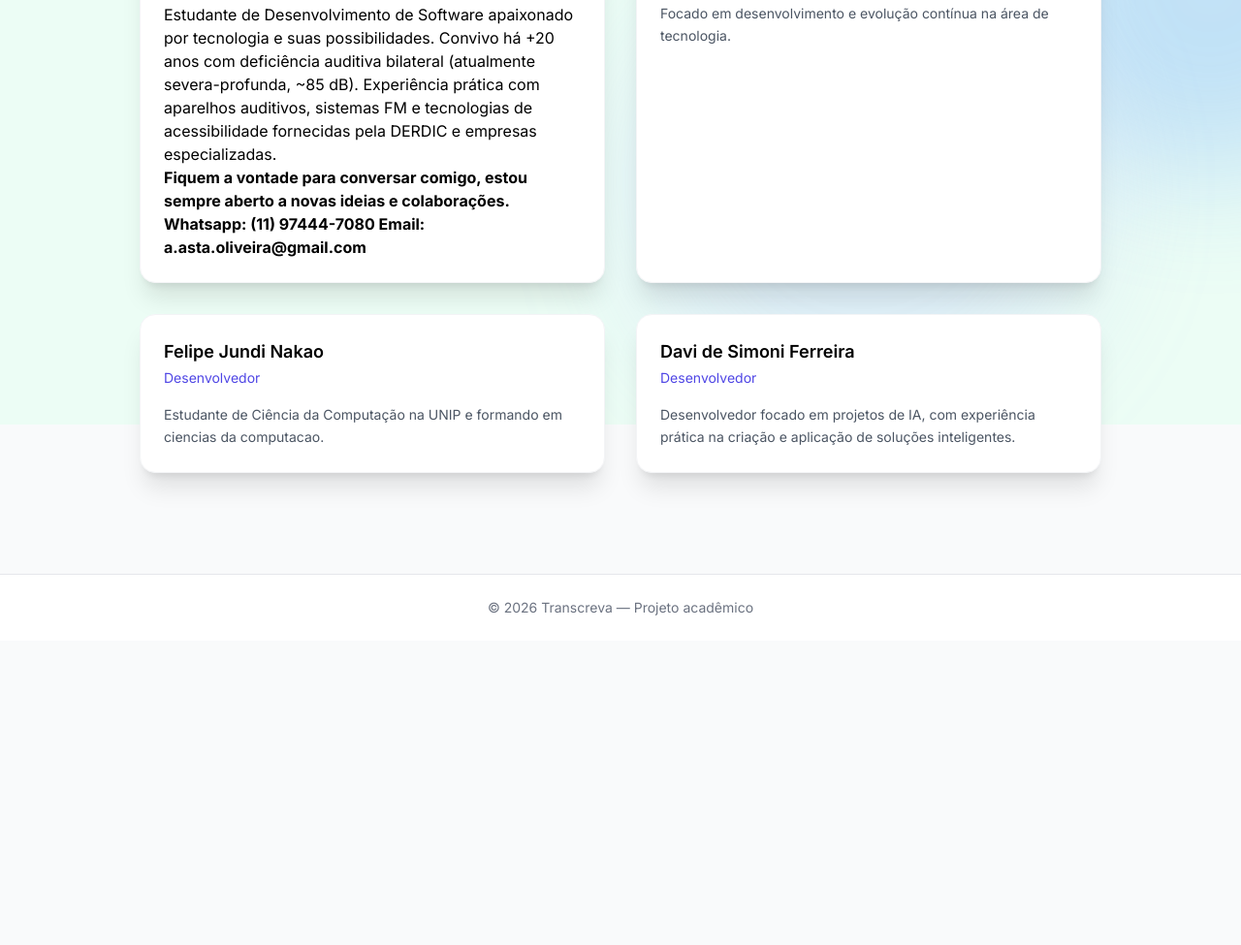
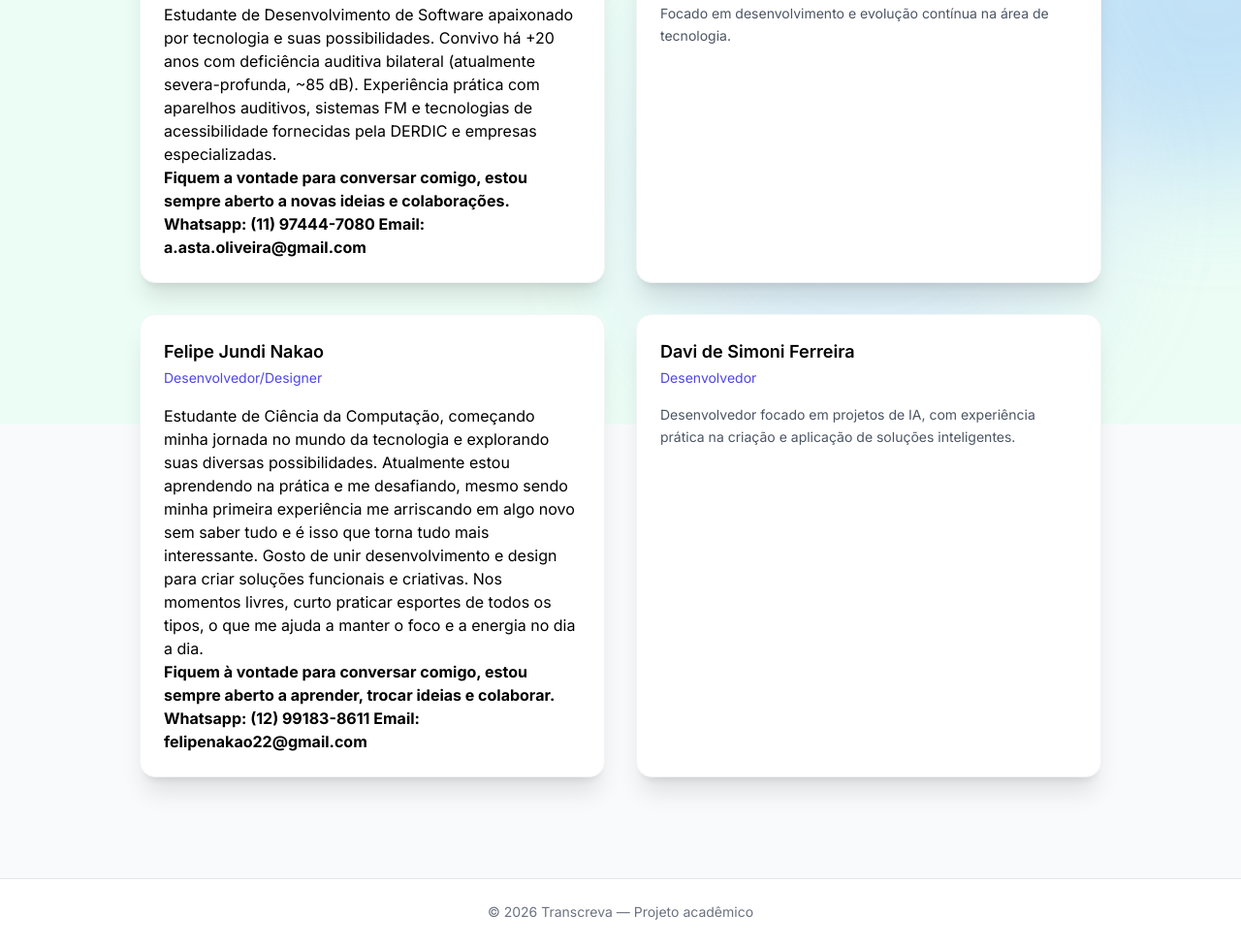
Before and after one commit to AndreAsta13/TCC-2026, a plain HTML site: page Sobre_Nos/index.html in a window 1280 px wide. Shown: the part 362-1337 px from the top of the page at 97% size. Before the commit the page ends 1023 px from the top, so only its background shows below. Drawn offline with nearby package versions, Linux system fonts and the light colour scheme; files that its build step writes are made by us from their sources.

Commit message:
sobre nos

```diff
--- a/Sobre_Nos/index.html
+++ b/Sobre_Nos/index.html
@@ -74,8 +74,7 @@ hover:shadow-2xl hover:-translate-y-1 transition duration-300">
 <span class="text-sm text-indigo-600">Líder da equipe</span>
 </div>
 </div>
-<p class="mt-4 text-gray-600 text-sm leading-relaxed"
-      >
+<p class="mt-4 text-gray-600 text-sm leading-relaxed" >
       <p>Estudante de Desenvolvimento de Software apaixonado por tecnologia e suas possibilidades. Convivo há +20 anos com deficiência auditiva bilateral (atualmente severa-profunda, ~85 dB). Experiência prática com aparelhos auditivos, sistemas FM e tecnologias de acessibilidade fornecidas pela DERDIC e empresas especializadas.
       </p>
 <strong>Fiquem a vontade para conversar comigo, estou sempre aberto a novas ideias e colaborações.
@@ -106,12 +105,18 @@ hover:shadow-2xl hover:-translate-y-1 transition duration-300">
 
 <div>
 <h3 class="font-semibold text-lg">Felipe Jundi Nakao</h3>
-<span class="text-sm text-indigo-600">Desenvolvedor</span>
+<span class="text-sm text-indigo-600">Desenvolvedor/Designer</span>
 </div>
 </div>
 <p class="mt-4 text-gray-600 text-sm leading-relaxed">
-Estudante de Ciência da Computação na UNIP e formando em ciencias da computacao.
+</p> Estudante de Ciência da Computação, começando minha jornada no mundo da tecnologia e explorando suas diversas possibilidades.
+Atualmente estou aprendendo na prática e me desafiando, mesmo sendo minha primeira experiência me arriscando em algo novo sem saber tudo e é isso que torna tudo mais interessante.
+Gosto de unir desenvolvimento e design para criar soluções funcionais e criativas.
+Nos momentos livres, curto praticar esportes de todos os tipos, o que me ajuda a manter o foco e a energia no dia a dia.
 </p>
+<strong>Fiquem à vontade para conversar comigo, estou sempre aberto a aprender, trocar ideias e colaborar.
+Whatsapp: (12) 99183-8611 Email: felipenakao22@gmail.com</strong>
+<p>
 </div>
 
 <!-- CARD -->
```
Also changed, not shown: index.html (+4 -4 lines).
